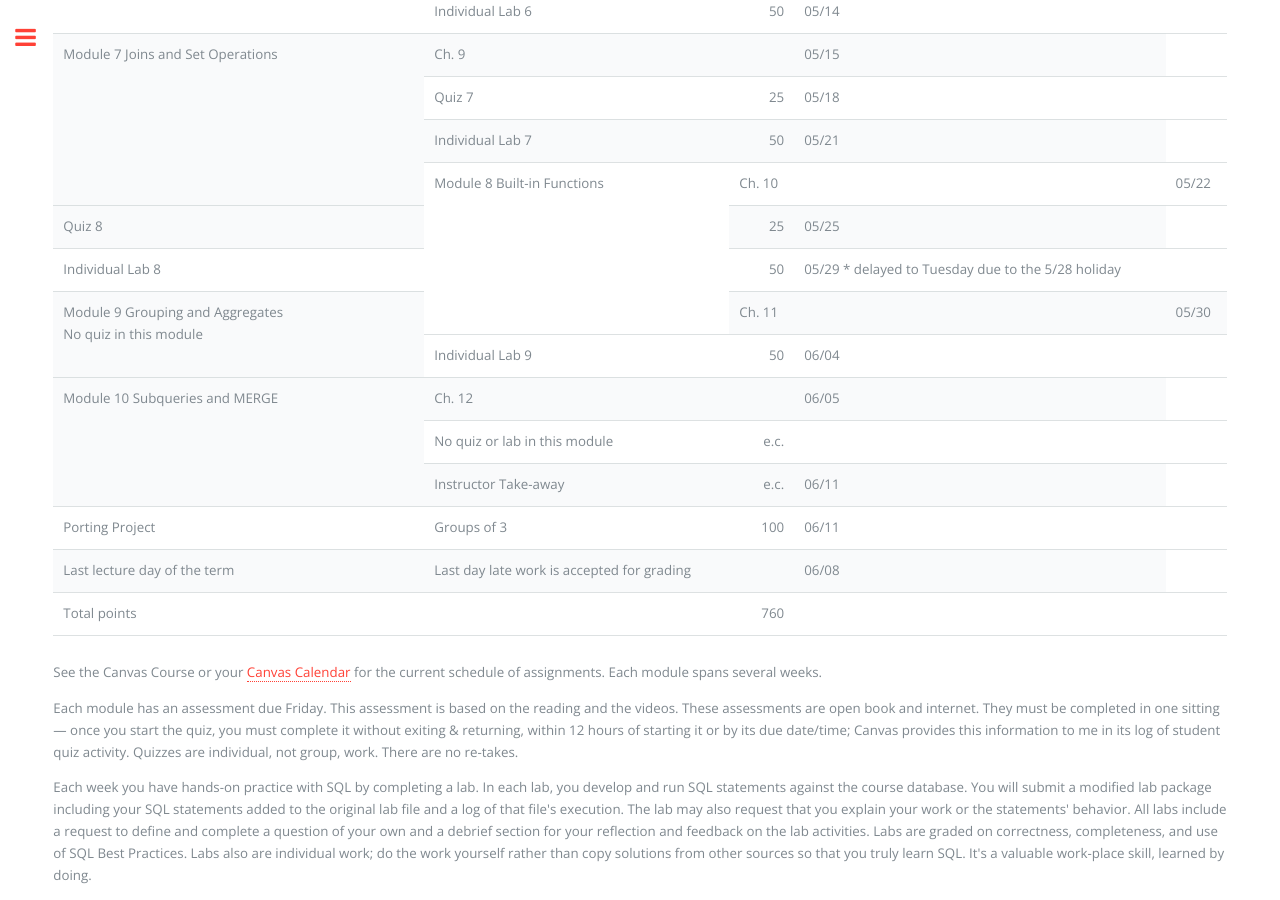
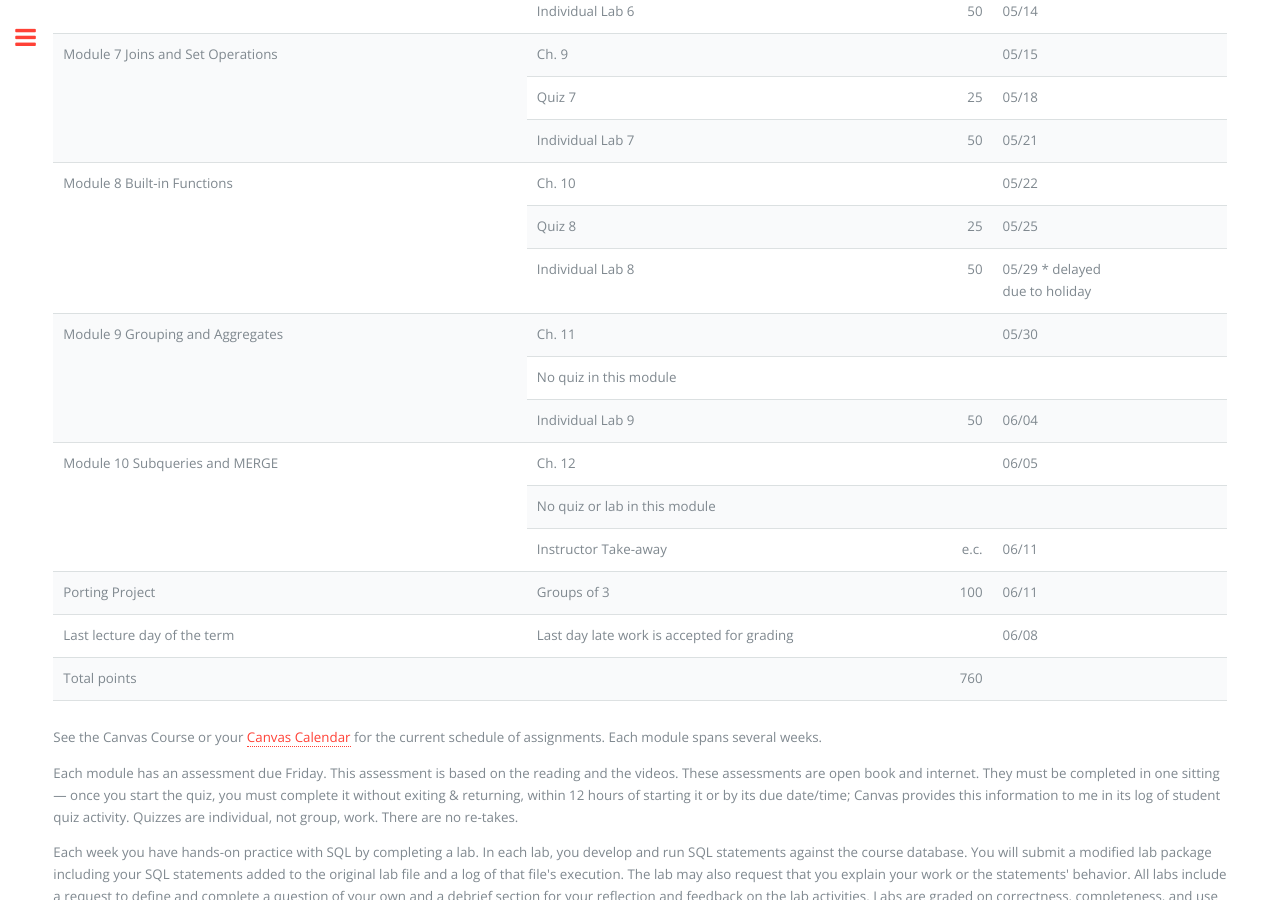
Before and after one commit to argoc/syllabub, a Jekyll site: the page CIS210.html, which Jekyll copies as it is, in a window 1280 px wide and 900 px high, scrolled down 2724 px. Built offline with Jekyll 4.4.1, drawn with Linux system fonts in a browser that asks for light colours.

Commit message:
editorial fixes

```diff
--- a/CIS210.html
+++ b/CIS210.html
@@ -252,7 +252,7 @@
                                         <td>05/14</td>
                                 </tr>
                                 <tr>
-                                    <td rowspan=4 valign="top">Module 7 Joins and Set Operations</td>
+                                    <td rowspan=3 valign="top">Module 7 Joins and Set Operations</td>
                                     <td> Ch. 9</td>
                                     <td class="ralign"></td>
                                     <td>05/15</td>
@@ -268,7 +268,7 @@
                                     <td>05/21</td>
                                 </tr>
                                 <tr>
-                                    <td rowspan=4 valign="top">Module 8 Built-in Functions</td>
+                                    <td rowspan=3 valign="top">Module 8 Built-in Functions</td>
                                     <td> Ch. 10</td>
                                     <td class="ralign"></td>
                                     <td>05/22</td>
@@ -281,14 +281,18 @@
                                 <tr>
                                     <td>Individual Lab 8</td>
                                     <td class="ralign">50</td>
-                                    <td>05/29 * delayed to Tuesday due to the 5/28 holiday</td>
+                                    <td>05/29 * delayed<br/> due to holiday</td>
                                 </tr>
                                 <tr>
-                                    <td rowspan=2 valign="top">Module 9 Grouping and Aggregates
-                                        <br/> <small>No quiz in this module</small></td>
+                                    <td rowspan=3 valign="top">Module 9 Grouping and Aggregates</td>
                                     <td> Ch. 11</td>
                                     <td class="ralign"></td>
                                     <td>05/30</td>
+                                </tr>
+                                <tr>
+                                    <td>No quiz in this module</td>
+                                    <td class="ralign"></td>
+                                    <td></td>
                                 </tr>
                                 <tr>
                                     <td>Individual Lab 9</td>
@@ -303,7 +307,7 @@
                                 </tr>
                                 <tr>
                                     <td>No quiz or lab in this module</td>
-                                    <td class="ralign">e.c.</td>
+                                    <td class="ralign"></td>
                                     <td></td>
                                 </tr>
                                 <tr>
```
